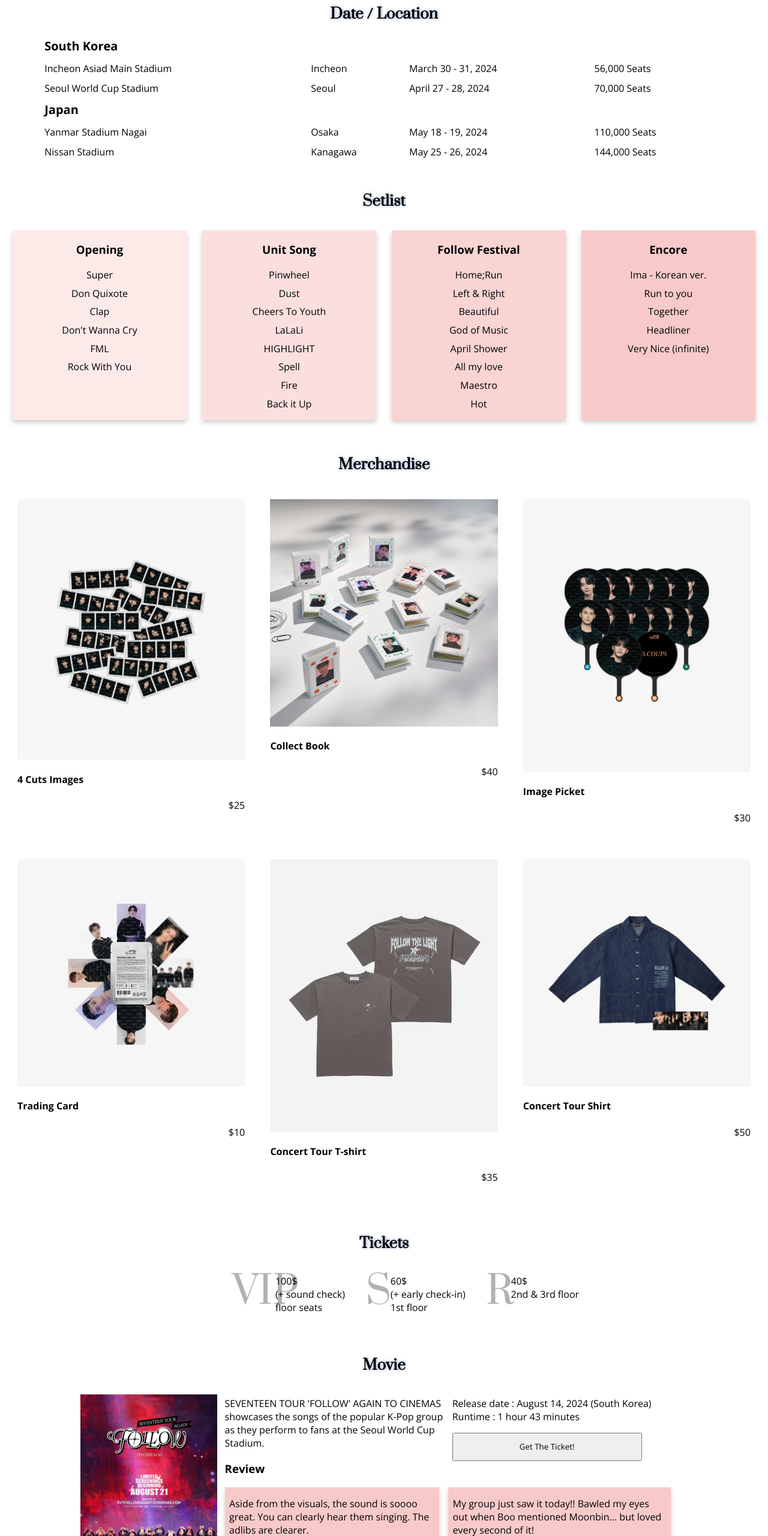
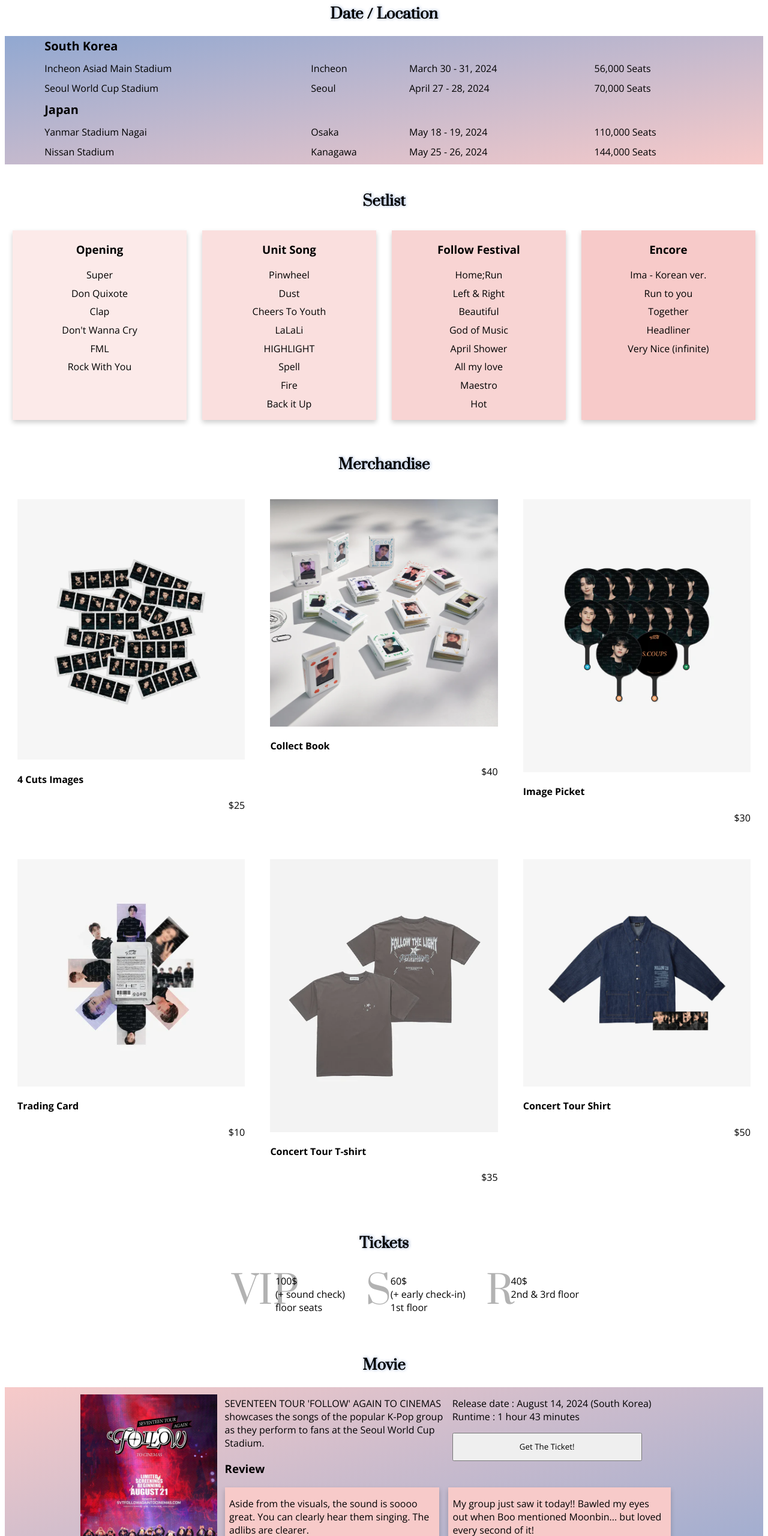
Before and after one commit to Hyeonji-Ahn/67240, a plain HTML site: page Assignment3/index.html in a window 1280 px wide. Shown: the part 908-3468 px from the top of the page at 60% size. Drawn offline with nearby package versions, Linux system fonts and the light colour scheme.

Commit message:
color change

```diff
--- a/Assignment3/style.css
+++ b/Assignment3/style.css
@@ -115,10 +115,18 @@ li{
     font-weight:bold;
 }
 
+#dateLocation{
+    background: linear-gradient(to bottom right, rgba(145,168,209) 0%, rgba(247,202,201,1) 100%);
+}
+
 #merchandise{
     width: 100%;
     display:grid;
     grid-template-columns: 1fr 1fr 1fr;
+}
+
+#movie{
+    background: linear-gradient(to top left, rgba(145,168,209) 0%, rgba(247,202,201,1) 100%);
 }
 
 #movie>h3{
```
